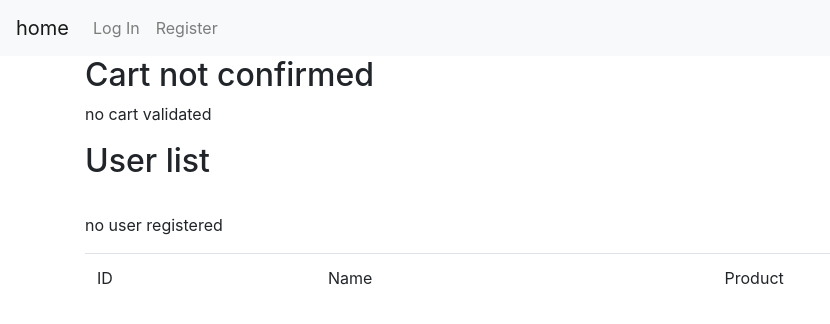
After one commit to MathiasGilles/symfony_ecommerce, a Symfony app: template templates/super_admin/index.html.twig in a window 1280 px wide. The commit adds this page. Shown: the top 324 px of the page, without its empty margins (0-830 px from the left). Run offline with Twig, Linux system fonts and the light colour scheme; the template is opened without the code that fills it, so the values that code supplies are empty; some libraries are stand-ins or nearby versions.

Commit message:
super admin + trans

```diff
--- a/src/Entity/User.php
+++ b/src/Entity/User.php
@@ -36,14 +36,9 @@ class User implements UserInterface
     /**
      * @var string The hashed password
      * @ORM\Column(type="string")
-     * @Assert\Regex("^(?=.*[a-z])(?=.*[A-Z])(?=.*\d)(?=.*[@$!%*?&])[A-Za-z\d@$!%*?&]{8,10}$")
      */
 
     private $password;
-
-    /**
-     * @Assert\EqualTo(propertyPath="password", message="Do not match password")
-     */
 
     public $confirm_password;
     /**
--- a/templates/component/nav.html.twig
+++ b/templates/component/nav.html.twig
@@ -1,8 +1,8 @@
 <nav class="navbar navbar-expand-lg navbar-light bg-light">
-    <a class="navbar-brand" href="{{path('product')}}">{{'nav.home'|trans}}</a>
+    <a class="navbar-brand" href="{{ path('product') }}">{{ 'nav.home'|trans }}</a>
     <button class="navbar-toggler" type="button" data-toggle="collapse"
-        data-target="#navbarTogglerDemo02" aria-controls="navbarTogglerDemo02"
-        aria-expanded="false" aria-label="Toggle navigation">
+            data-target="#navbarTogglerDemo02" aria-controls="navbarTogglerDemo02"
+            aria-expanded="false" aria-label="Toggle navigation">
         <span class="navbar-toggler-icon"></span>
     </button>
 
@@ -10,20 +10,26 @@
         <ul class="navbar-nav mr-auto mt-2 mt-lg-0">
             {% if app.user is not empty %}
                 <li class="nav-item ">
-                    <a class="nav-link" href="{{path('cart')}}">{{'nav.cart'|trans}}</a>
+                    <a class="nav-link" href="{{ path('cart') }}">{{ 'nav.cart'|trans }}</a>
                 </li>
                 <li class="nav-item">
-                    <a href="{{path('user', {id:app.user.id})}}" class="nav-link">{{'nav.account'|trans}}</a>
+                    <a href="{{ path('user', {id:app.user.id}) }}" class="nav-link">{{ 'nav.account'|trans }}</a>
                 </li>
                 <li class="nav-item">
-                    <a href="{{path('app_logout')}}" class="nav-link">{{'nav.logout'|trans}}</a>
+                    <a href="{{ path('app_logout') }}" class="nav-link">{{ 'nav.logout'|trans }}</a>
                 </li>
+                {% if is_granted("ROLE_SUPER_ADMIN") %}
+
+                    <li class="nav-item">
+                        <a href="{{ path('super_admin') }}" class="nav-link">Super admin</a>
+                    </li>
+                {% endif %}
             {% else %}
                 <li class="nav-item">
-                    <a href="{{path('app_login')}}" class="nav-link">{{'nav.login'|trans}}</a>
+                    <a href="{{ path('app_login') }}" class="nav-link">{{ 'nav.login'|trans }}</a>
                 </li>
                 <li class="nav-item">
-                    <a href="{{path('app_register')}}" class="nav-link">{{'nav.register'|trans}}</a>
+                    <a href="{{ path('app_register') }}" class="nav-link">{{ 'nav.register'|trans }}</a>
                 </li>
             {% endif %}
         </ul>
--- /dev/null
+++ b/templates/super_admin/index.html.twig
@@ -0,0 +1,57 @@
+{% extends 'base.html.twig' %}
+
+{% block title %}Hello SuperAdminController!{% endblock %}
+
+{% block body %}
+
+    <h2>{{ 'message.cart_not_bought'|trans }}</h2>
+
+    <table class="table">
+    <thead>
+    <tr>
+        <td>ID</td>
+        <td>{{ 'table.name'|trans }}</td>
+        <td>{{ 'table.product'|trans }}</td>
+    </tr>
+    </thead>
+    <tbody>
+
+    {% if carts is not empty %}
+        {% for cart in carts %}
+            <tr>
+                <td>{{ cart.id }}</td>
+                <td>{{ cart.user.firstName }} - {{ cart.user.lastName }}</td>
+                <td>
+                    {% for content in cart.cartContents %}
+                        <li>
+                            {{ content.product.name }}
+                        </li>
+                    {% endfor %}
+                </td>
+            </tr>
+        {% endfor %}
+        </tbody>
+        </table>
+
+
+
+
+    {% else %}
+        <p>{{ 'message.cart_not_validate'|trans }}</p>
+    {% endif %}
+
+    <h2>{{ 'message.user_list'|trans }}</h2><br>
+    {% if users is not empty %}
+        <table class="table">
+            <tbody>
+            {% for user in users %}
+                <tr>
+                    <td>{{ user.firstName }} - {{ user.lastName }}</td>
+                </tr>
+            {% endfor %}
+            </tbody>
+        </table>
+    {% else %}
+        <p>{{ 'message.user_registered'| trans }}</p>
+    {% endif %}
+{% endblock %}
--- a/translations/messages.en.yaml
+++ b/translations/messages.en.yaml
@@ -30,6 +30,10 @@ message:
     product_delete: "Product deleted"
     product_added : "Product added to your cart"
     profil_update: "Profil updated"
+    cart_not_bought: "Cart not confirmed"
+    user_list: "User list"
+    cart_not_validate: "no cart validated"
+    user_registered: "no user registered"
 
 product:
     create: "Add a product"
--- a/translations/messages.fr.yaml
+++ b/translations/messages.fr.yaml
@@ -30,6 +30,10 @@ message:
     product_delete: "Produit supprimé"
     product_added: "Produit ajouté au panier"
     profil_update: "Profile modifié"
+    cart_not_bought: "Panier non validé"
+    user_list: "Liste des utilisateurs"
+    cart_not_validate: "Aucun panier non validé"
+    user_registered: "Aucun user inscrit"
 
 product:
     create: "Ajouter un produit"
```
Also changed, not shown: src/Controller/SuperAdminController.php (added, +25 -0 lines), public/uploads/5ea5a3b705960.png (added), public/uploads/5ea5a3c94e328.png (added).
